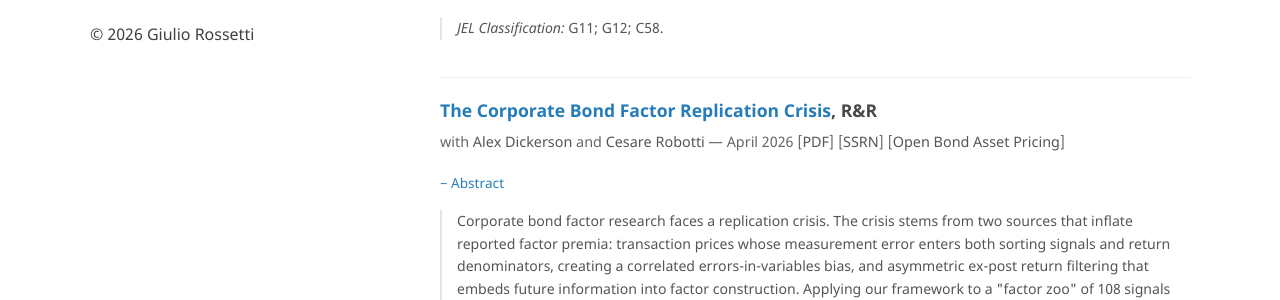
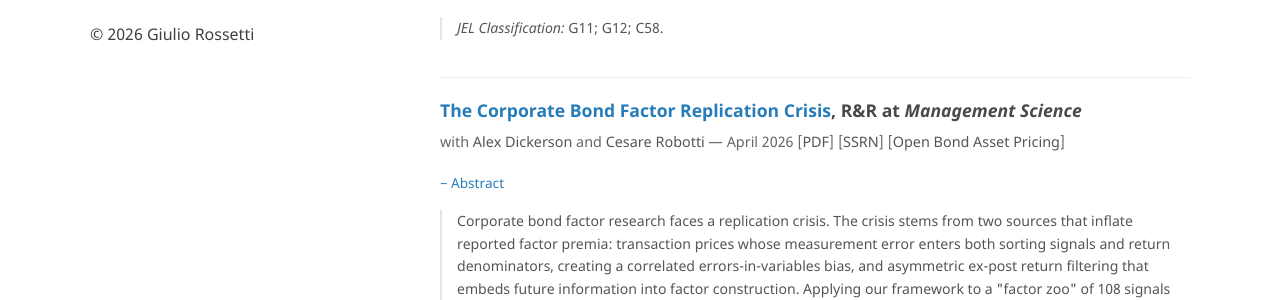
Before and after one commit to GiulioRossetti94/giuliorossetti94.github.io, a Jekyll site: the page built from research.md, in a window 1280 px wide. Shown: the part 783-1083 px from the top of the page. Built offline with Jekyll 4.4.1, drawn with Linux system fonts in a browser that asks for light colours.

Commit message:
Research page: name Management Science for the Replication Crisis R&R
Co-Authored-By: Claude Opus 4.8 <noreply@anthropic.com>

```diff
--- a/research.md
+++ b/research.md
@@ -31,7 +31,7 @@ description: "Working papers by Giulio Rossetti in financial econometrics and as
   <span itemprop="author" itemscope itemtype="https://schema.org/Person"><meta itemprop="name" content="Cesare Robotti"></span>
   <span itemprop="author" itemscope itemtype="https://schema.org/Person"><meta itemprop="name" content="Giulio Rossetti"></span>
   <h3 class="paper-title">
-    <a href="/assets/pdf/dickerson-robotti-rossetti-corporate-bond-factor-replication-crisis.pdf" target="_blank" itemprop="url"><span itemprop="name headline">The Corporate Bond Factor Replication Crisis</span></a>, R&amp;R
+    <a href="/assets/pdf/dickerson-robotti-rossetti-corporate-bond-factor-replication-crisis.pdf" target="_blank" itemprop="url"><span itemprop="name headline">The Corporate Bond Factor Replication Crisis</span></a>, R&amp;R at <em>Management Science</em>
   </h3>
   <p class="paper-authors">with <a href="https://www.alexdickerson.com/home">Alex Dickerson</a> and <a href="https://cesarerobotti.com">Cesare Robotti</a> — April 2026 [<a href="/assets/pdf/dickerson-robotti-rossetti-corporate-bond-factor-replication-crisis.pdf" target="_blank">PDF</a>] [<a href="https://papers.ssrn.com/sol3/papers.cfm?abstract_id=4575879" target="_blank">SSRN</a>] [<a href="https://openbondassetpricing.com" target="_blank">Open Bond Asset Pricing</a>]</p>
   <details class="paper-abstract" open>
```
